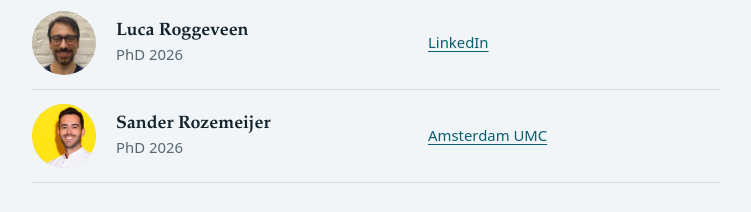
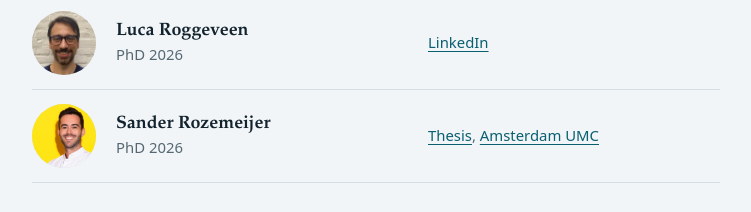
Before and after one commit to paulelbers/amsterdammedicaldatascience.nl, a plain HTML site: page c4i/index.html in a window 1280 px wide. Shown: the part 8121-8333 px from the top of the page, without its empty margins (352-1103 px from the left). Drawn offline with Linux system fonts and the light colour scheme.

Commit message:
C4I page: link to Sander Rozemeijer's thesis
Vitamin C in ischemia-reperfusion injury, Vrije Universiteit Amsterdam,
10 November 2026, doi:10.5463/thesis.1924.

Co-Authored-By: Claude Opus 5.5 <noreply@anthropic.com>
Claude-Session: https://claude.ai/code/session_01N4rQkbrz2QjUTEf5v7DHfW

```diff
--- a/c4i/index.html
+++ b/c4i/index.html
@@ -483,7 +483,7 @@ footer .page { display: grid; grid-template-columns: var(--margin-col) minmax(0,
         <li>
           <img src="../images/sr.jpg" alt="" width="64" height="64">
           <div><b>Sander Rozemeijer</b><span>PhD 2026</span></div>
-          <div><span class="links"><a href="https://www.amsterdamumc.org/en/research/researchers/sander-rozemeijer" target="_blank" rel="noopener">Amsterdam UMC</a></span></div>
+          <div><span class="links"><a href="https://doi.org/10.5463/thesis.1924" target="_blank" rel="noopener">Thesis</a>, <a href="https://www.amsterdamumc.org/en/research/researchers/sander-rozemeijer" target="_blank" rel="noopener">Amsterdam UMC</a></span></div>
         </li>
       </ul>
       <h3>Collaboration</h3>
```
